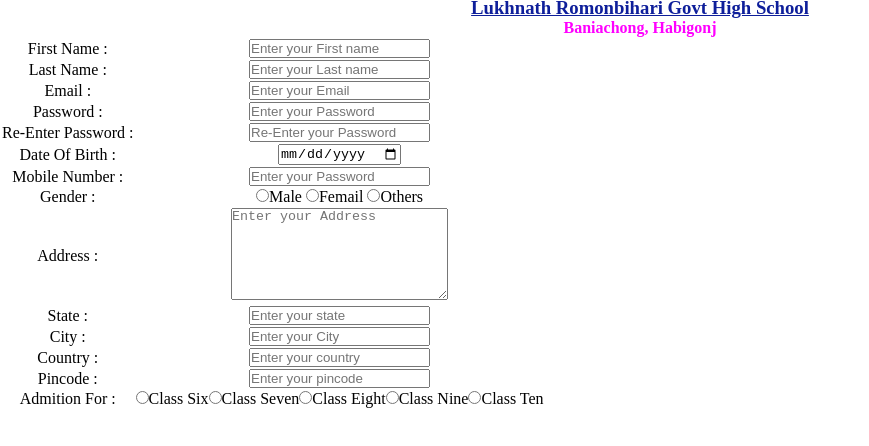
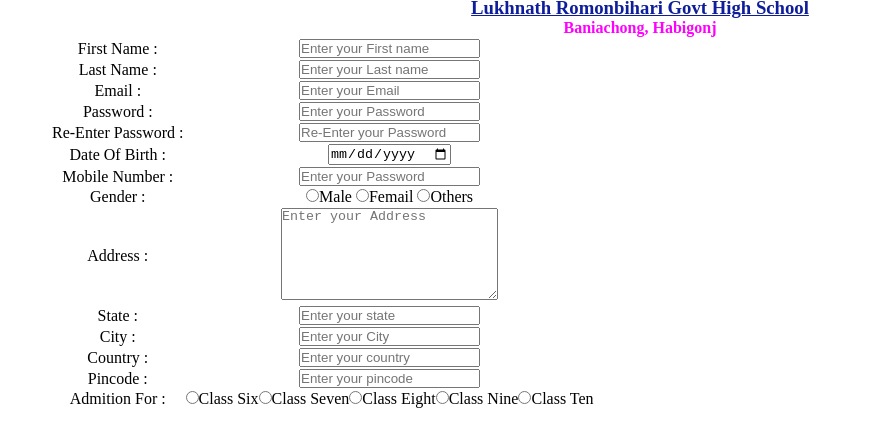
Before and after one commit to anujdeb99/my-5th-repo, a plain HTML site: page index.html in a window 1280 px wide. Shown: the part 40-486 px from the top of the page, without its empty margins (0-869 px from the left). Drawn offline with Linux system fonts and the light colour scheme.

Commit message:
text center

```diff
--- a/index.html
+++ b/index.html
@@ -15,7 +15,6 @@
 
 
     <table class="form" text-align="center" cellpadding="10">
-        <div>
         <tr>
         <td>First Name :</td>
         <td> <input type="text" id="name" name="name" placeholder="Enter your First name"></td>
@@ -70,7 +69,6 @@
         <td>Admition For :</td>
         <td> <input type="radio" name="male">Class Six<input type="radio" name="male">Class Seven<input type="radio" name="male">Class Eight<input type="radio" name="male">Class Nine<input type="radio" name="male">Class Ten</td>
         </tr>
-    </div>
     </table>
 
 
--- a/style.css
+++ b/style.css
@@ -19,6 +19,9 @@ h4{
     text-align: center;
     color: magenta;
 }
-div{
+.form{
     text-align: center;
+    margin-left: 50px;
+    margin-right: 50px;
+
 }
```
